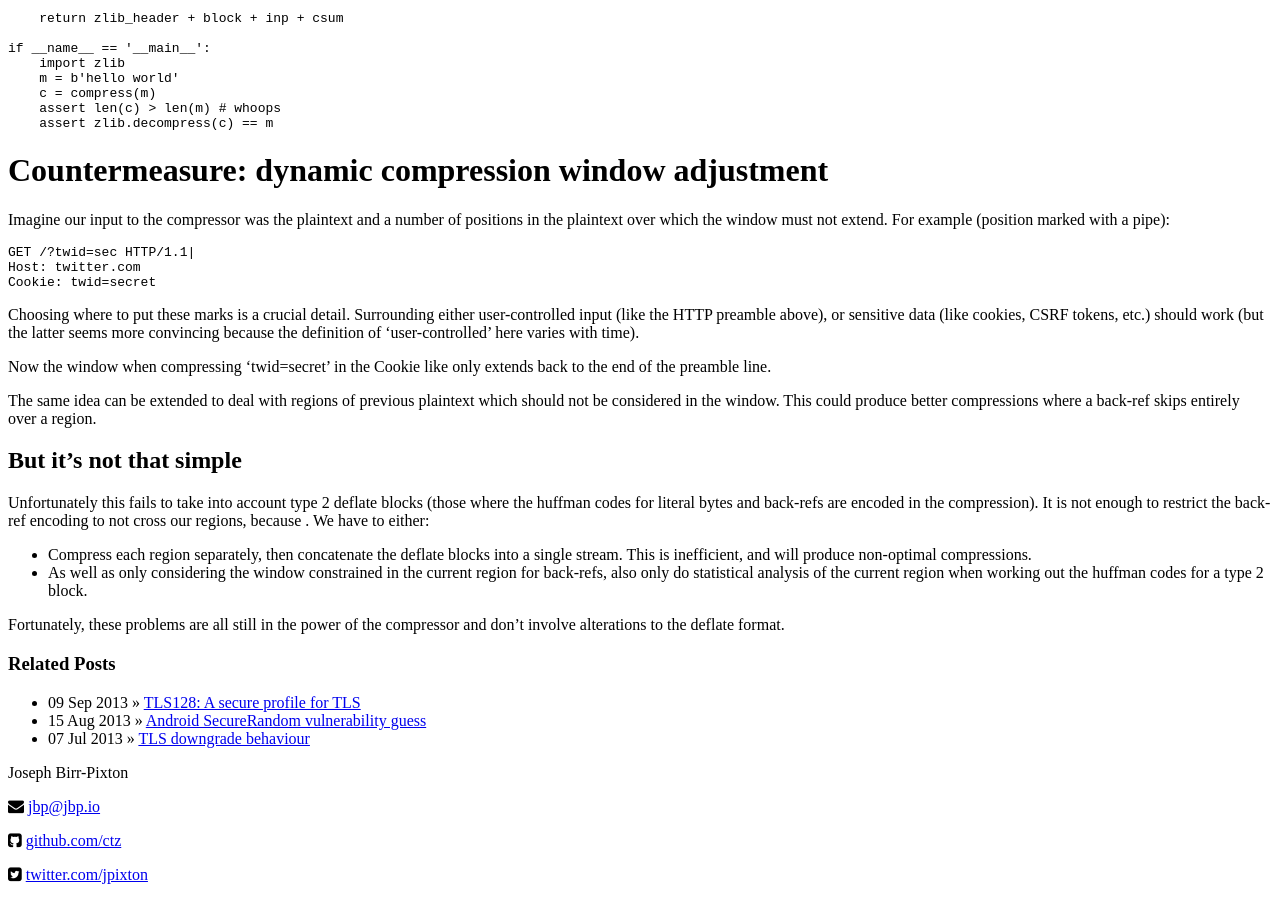
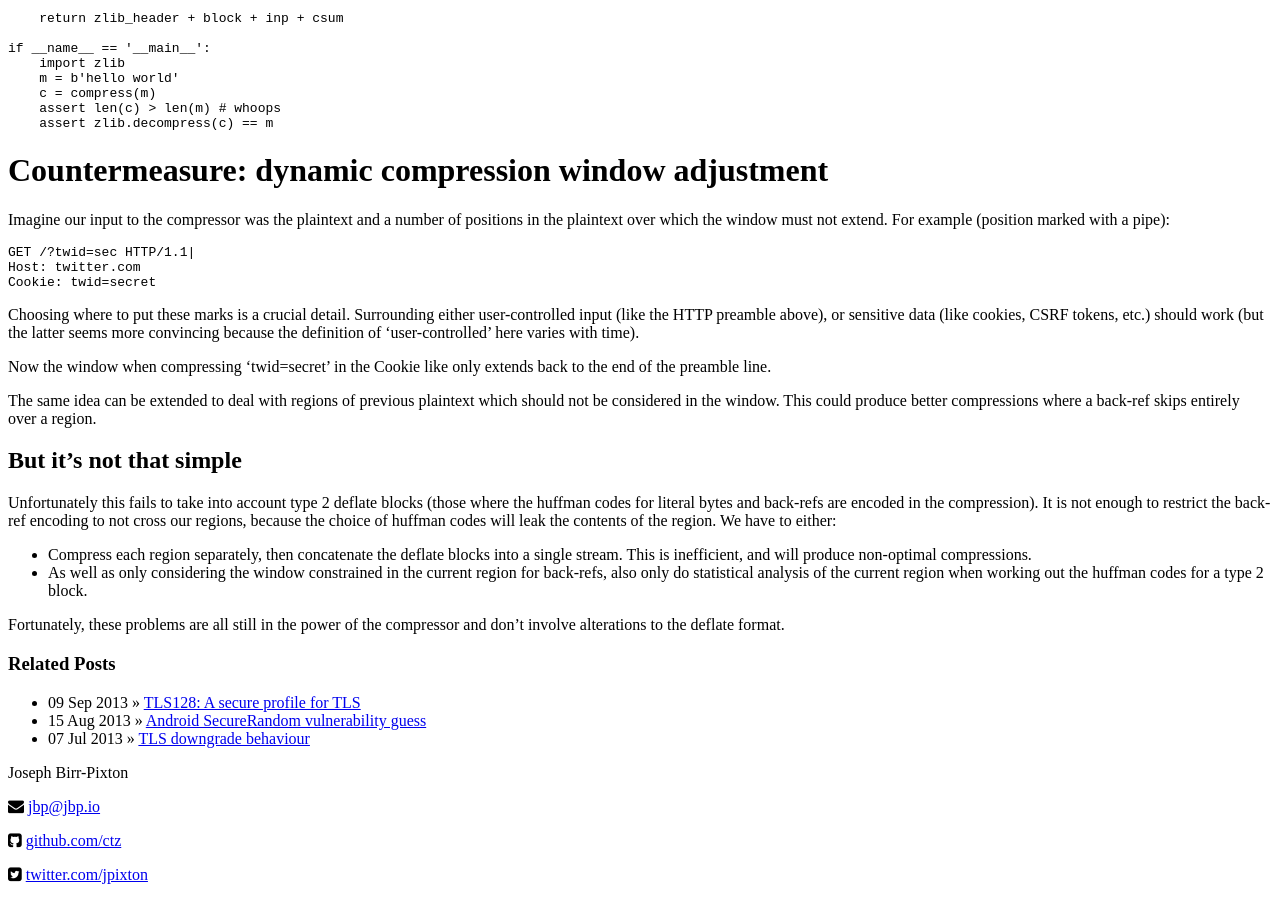
Before and after one commit to ctz/ctz.github.com, a Jekyll site: the page built from _posts/2013-12-17-crime-vs-zlib.md, in a window 1280 px wide and 900 px high, scrolled down 1388 px. Built offline with Jekyll 4.4.1, drawn with Linux system fonts in a browser that asks for light colours.

Commit message:
Update 2013-12-17-crime-vs-zlib.md

```diff
--- a/_posts/2013-12-17-crime-vs-zlib.md
+++ b/_posts/2013-12-17-crime-vs-zlib.md
@@ -102,7 +102,7 @@ Now the window when compressing 'twid=secret' in the Cookie like only extends ba
 The same idea can be extended to deal with regions of previous plaintext which should not be considered in the window.  This could produce better compressions where a back-ref skips entirely over a region.
 
 ## But it's not that simple
-Unfortunately this fails to take into account type 2 deflate blocks (those where the huffman codes for literal bytes and back-refs are encoded in the compression).  It is not enough to restrict the back-ref encoding to not cross our regions, because .  We have to either:
+Unfortunately this fails to take into account type 2 deflate blocks (those where the huffman codes for literal bytes and back-refs are encoded in the compression).  It is not enough to restrict the back-ref encoding to not cross our regions, because the choice of huffman codes will leak the contents of the region.  We have to either:
 
 * Compress each region separately, then concatenate the deflate blocks into a single stream.  This is inefficient, and will produce non-optimal compressions.
 * As well as only considering the window constrained in the current region for back-refs, also only do statistical analysis of the current region when working out the huffman codes for a type 2 block.
```
